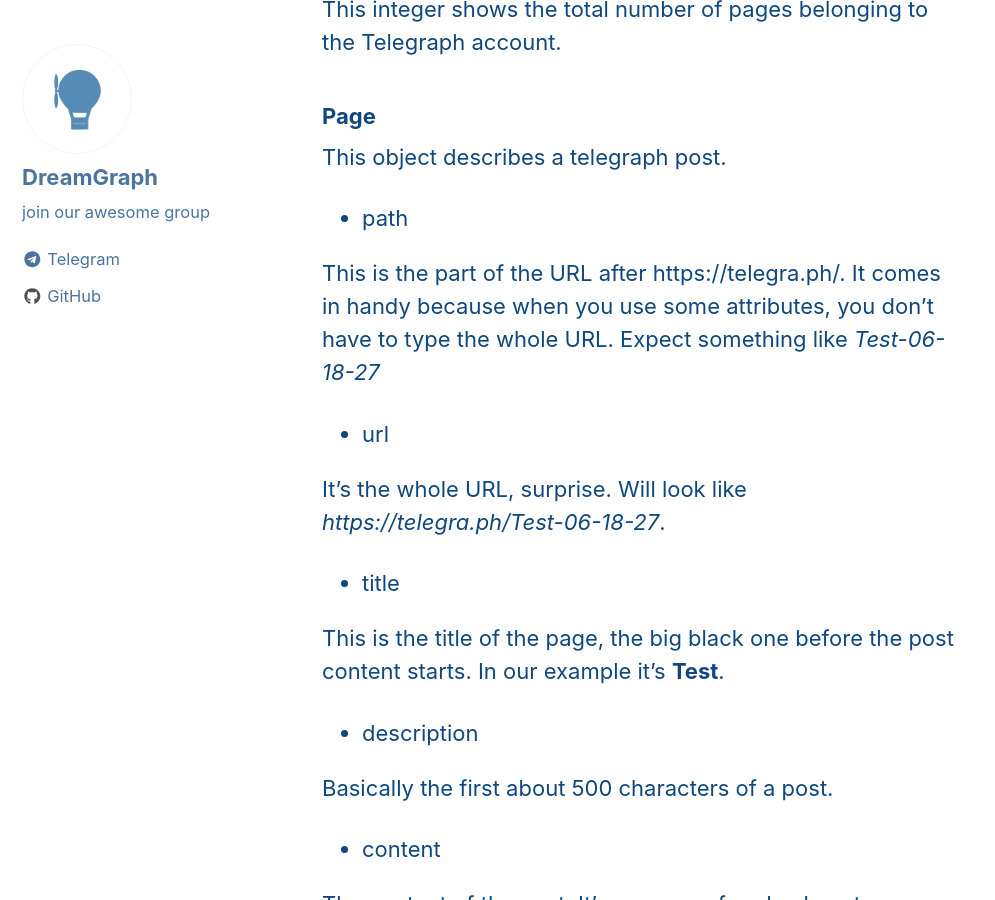
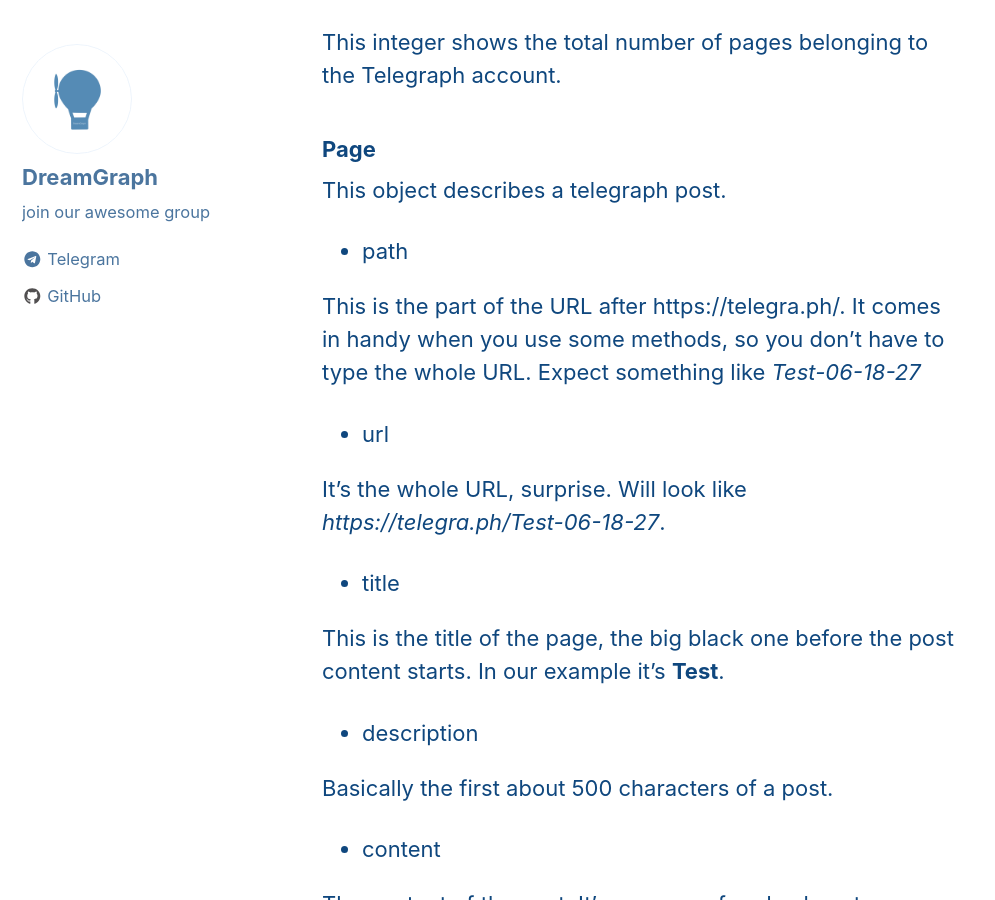
Before and after one commit to Poolitzer/poolitzer.github.io, a Jekyll site: the page built from _pages/methods.md, in a window 1280 px wide and 900 px high, scrolled down 10793 px. Shown: the whole window, without its empty margins (0-995 px from the left). Built offline with Jekyll 4.4.1, drawn with Linux system fonts in a browser that asks for light colours; nearby versions of some CDN libraries; some of the changed text lies outside the part shown.

Commit message:
corrections

```diff
--- a/_pages/methods.md
+++ b/_pages/methods.md
@@ -246,7 +246,7 @@ Returns the [PageViews object](#pageviews) of a post. Only one attribute is requ
 
 * path
 
-_Required_ If you still don't know what a path is: The part of the URL behind telegra.ph.
+_Required_ If you still don't know what a path is: The part of the URL behind telegra.ph/.
 
 * year
 
@@ -300,7 +300,7 @@ This object describes a telegraph post.
 
 * path
 
-This is the part of the URL after https://telegra.ph/. It comes in handy because when you use some attributes, you don't have to type the whole URL. Expect something like _Test-06-18-27_
+This is the part of the URL after https://telegra.ph/. It comes in handy when you use some methods, so you don't have to type the whole URL. Expect something like _Test-06-18-27_
 
 * url
 
```
Also changed, not shown: other parts of _pages/methods.md (+3 -3 lines).
